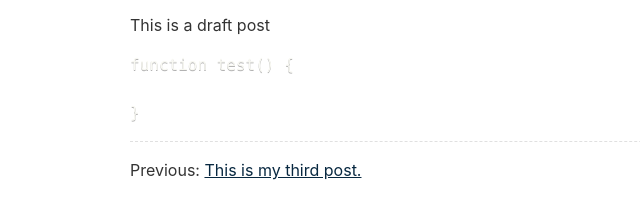
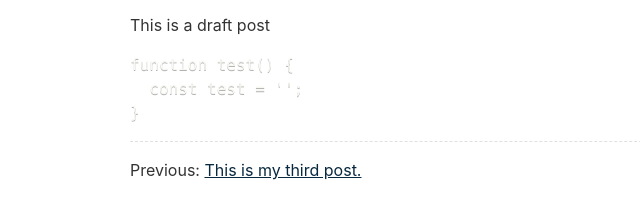
Before and after one commit to wnetking/wnetking.github.io, an Eleventy site: page content/blog/fifthpost.md in a window 1280 px wide. Shown: the part 160-377 px from the top of the page, 184-824 px from the left. Built offline with nearby package versions, Linux system fonts and the light colour scheme; Eleventy itself is replaced by a stand-in of ours; code samples lack their colours; files that its build step writes are made by us from their sources.

````diff
--- a/content/blog/fifthpost.md
+++ b/content/blog/fifthpost.md
@@ -7,6 +7,6 @@
 
 ```tsx
 function test() {
-
+  const test = '';
 }
 ```
````
